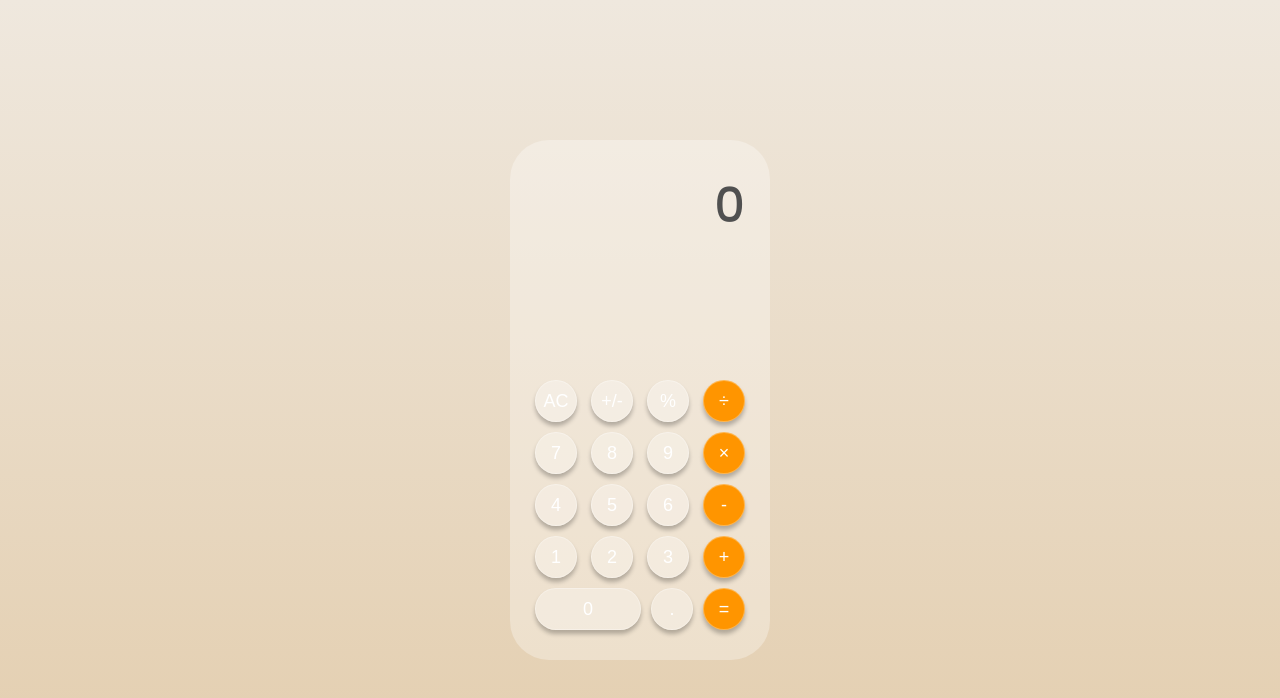
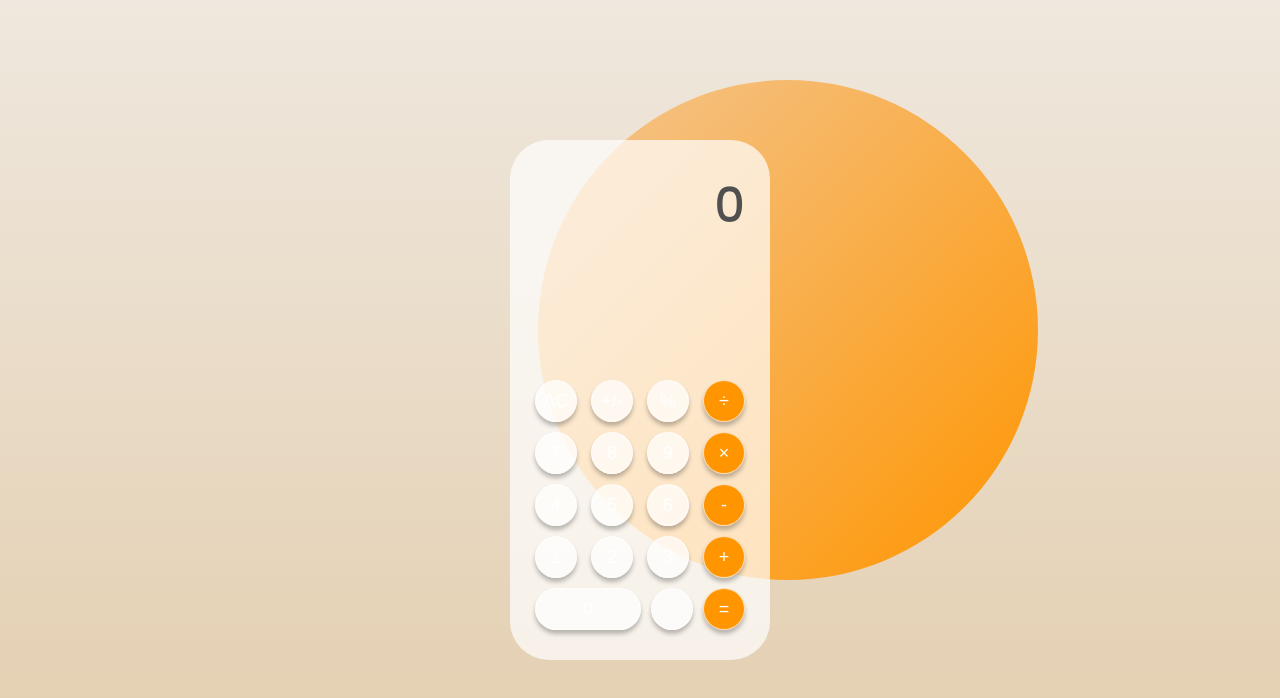
Before and after one commit to MashaBogdanova/calculator, a website built with webpack: page src/index.html in a window 1280 px wide. Built offline with nearby package versions, Linux system fonts and the light colour scheme.

Commit message:
feat: add circle

```diff
--- a/src/modules/calculator.ts
+++ b/src/modules/calculator.ts
@@ -15,6 +15,10 @@ export class Calculator {
       parent: document.body,
     });
 
+    // Circle
+    createElement({ tag: 'div', styles: ['circle'], parent: main });
+
+    // Calculator
     const calculator = createElement({
       tag: 'section',
       styles: ['calculator'],
--- a/src/styles/abstract/_constants.scss
+++ b/src/styles/abstract/_constants.scss
@@ -6,7 +6,7 @@ $color-primary-m: #f3c691;
 $color-light-s: #ffffff;
 $color-light-m: #d1d4d1;
 $color-light-l: #d4d4d2;
-$color-light-transparent: rgba(255, 255, 255, 0.3);
+$color-light-transparent: rgba(255, 255, 255, 0.7);
 
 $color-dark-s: #505050;
 $color-dark-m: #17181a;
--- /dev/null
+++ b/src/styles/components/_circle.scss
@@ -0,0 +1,18 @@
+@use '../abstract/list' as styles;
+
+.circle {
+  position: absolute;
+  top: 10vh;
+  left: 42vw;
+  z-index: -1;
+
+  width: 50rem;
+  height: 50rem;
+
+  background: linear-gradient(
+    to left top,
+    styles.$color-primary,
+    styles.$color-primary-m
+  );
+  border-radius: 50%;
+}
--- a/src/styles/style.scss
+++ b/src/styles/style.scss
@@ -1,6 +1,7 @@
 @use 'base/reset';
 @use 'base/fonts';
 @use 'layout/body';
+@use 'components/circle';
 @use 'components/calculator';
 @use 'components/button';
 @use 'components/output';
```
